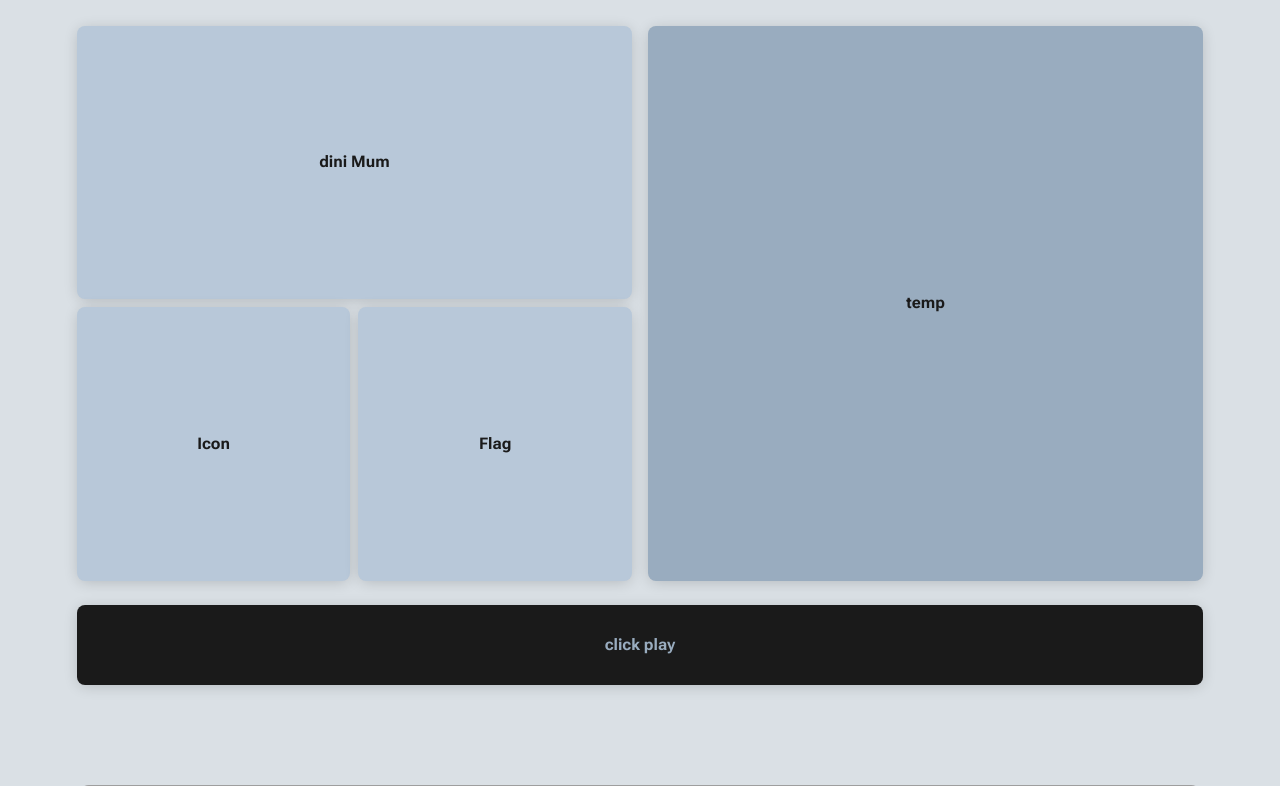
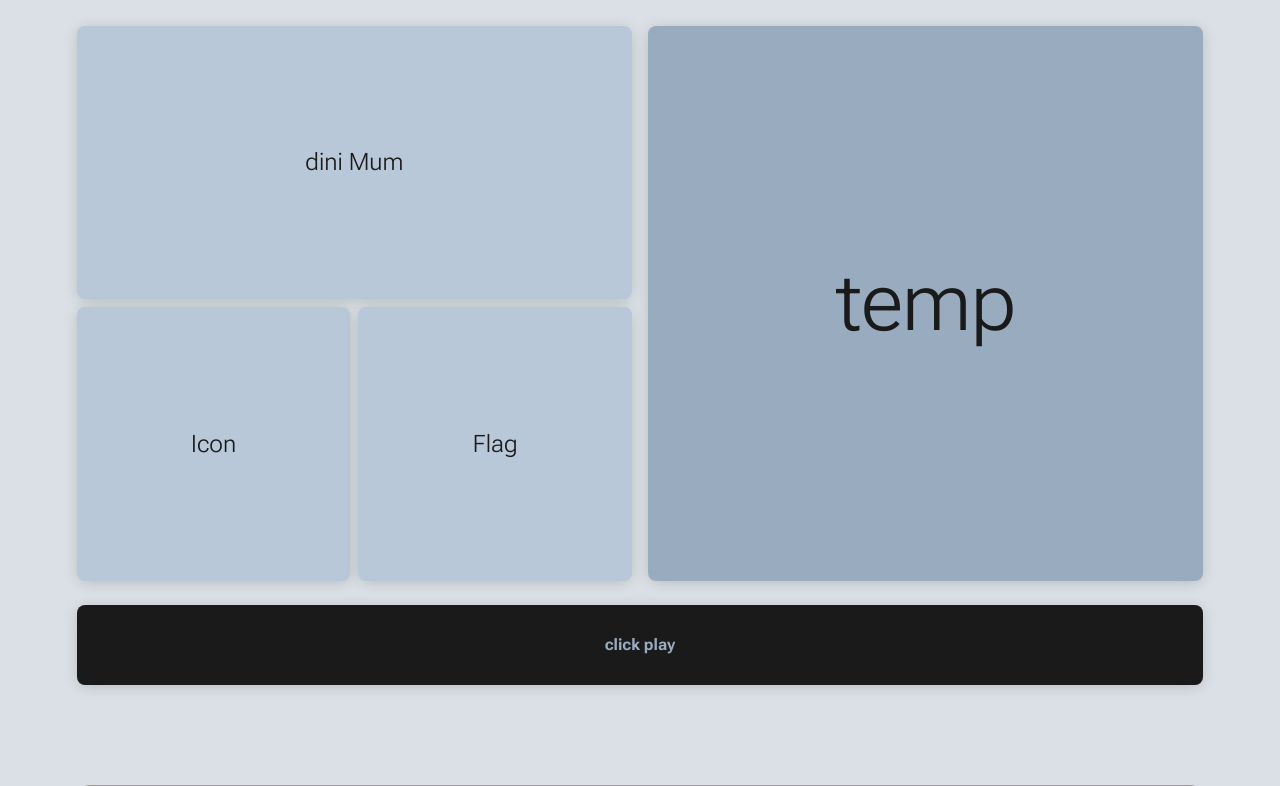
Before and after one commit to y-neck/weathertunes, a PHP site: page / in a window 1280 px wide. Shown: the top 786 px of the page. Run offline with PHP 8.4, Linux system fonts and the light colour scheme; data that the repository does not hold is empty; a stand-in replaces the project's code that opens the database connection; some libraries are stand-ins or nearby versions; grey boxes are pictures that could not be loaded.

Commit message:
buttons angepasst

```diff
--- a/index.php
+++ b/index.php
@@ -9,12 +9,12 @@ require_once './backend/db/db.config.php';
     <main class="px-[6%] font-bold pt-[2%]">
         <div id="main-box" class="flex flex-col gap-6 aspect-[3/2] w-full">
             <div id="top-box" class="flex flex-row gap-4 w-full">
-                <div id="status-box" class="grid grid-rows-2 grid-cols-2 aspect-[1/1] text-2xl gap-2 w-full">
+                <div id="status-box" class="grid grid-rows-2 grid-cols-2 aspect-[1/1] text-moButton gap-2 w-full">
                     <div id="weather-desc-box" class="flex justify-center items-center col-span-2 shadow-main rounded-lg bg-middle">dini Mum</div>
                     <div id="weather-icon-box" class="flex justify-center items-center bg-middle shadow-main rounded-lg">Icon</div>
                     <div id="flag-icon-box" class="flex justify-center items-center bg-middle shadow-main rounded-lg">Flag</div>
                 </div>
-                <div id="temp-box" class="flex justify-center items-center text-5xl bg-dark shadow-main rounded-main rounded-lg w-full">temp</div>
+                <div id="temp-box" class="flex justify-center items-center text-moTemp bg-dark shadow-main rounded-main rounded-lg w-full">temp</div>
             </div>
 
             <div id="bottom-box" class="flex flex-row h-[10vh] w-full">
```
